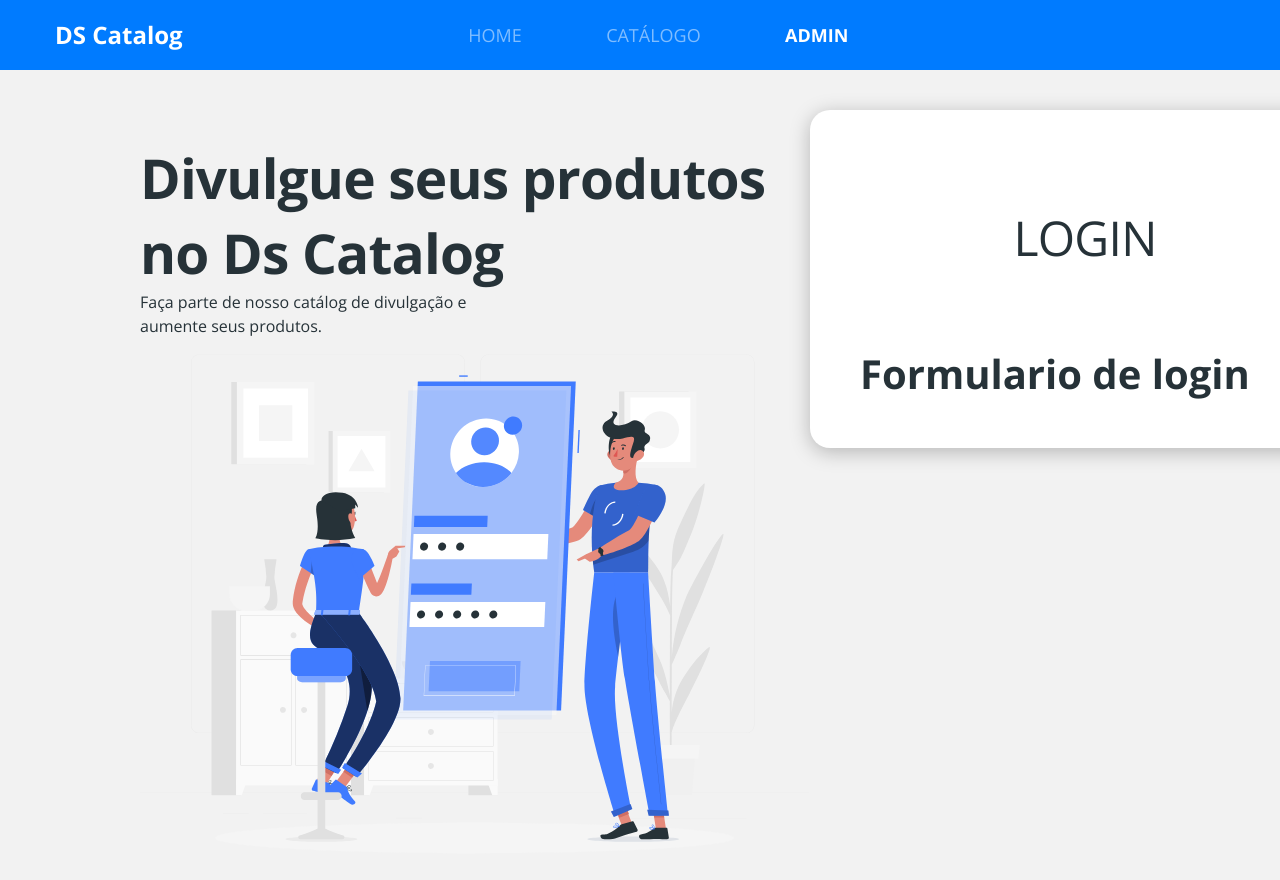
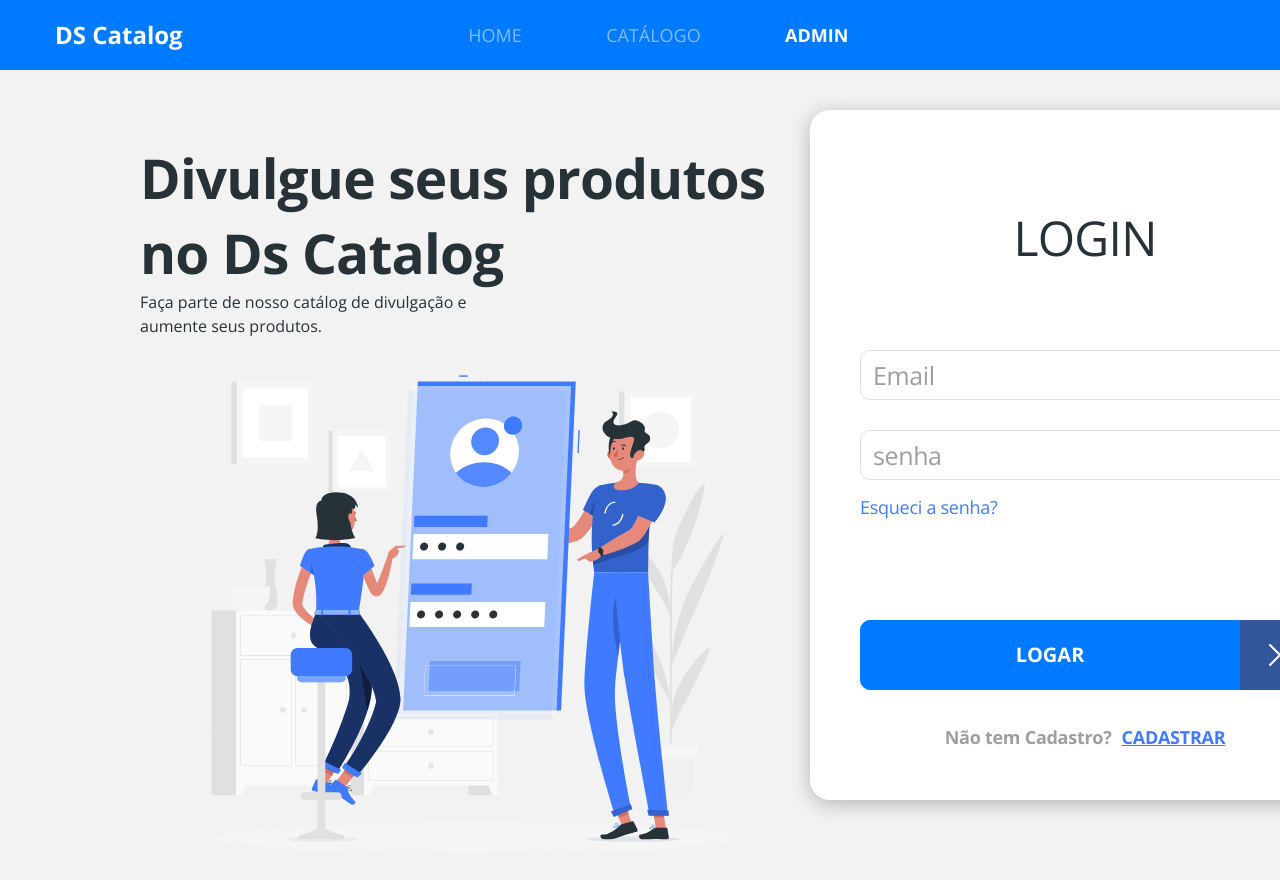
Before and after one commit to pierreEnoc/ds-catalog-web, a React (Create React App) app: page /admin/auth/login in a window 1280 px wide. Shown: the top 880 px of the page. Built offline with nearby package versions, Linux system fonts and the light colour scheme.

Commit message:
:sparkles: created login form

```diff
--- a/src/app.scss
+++ b/src/app.scss
@@ -33,5 +33,23 @@ a {
 .card-base {
   background: #FFFFFF;
   box-shadow: 0px 4px 20px rgba(0, 0, 0, 0.25);
+}
 
+.margin-botton-30 {
+  margin-bottom: 30px;
 }
+
+.input-base {
+  border: 1px solid #e1e1e1;
+  box-sizing: border-box;
+  border-radius: 10px;
+  font-size: 25px;
+  line-height: 25px;
+  letter-spacing: -0.015em;
+  color: #263238;
+  height: 50px;
+
+  &::placeholder {
+    color: #9e9e9e;
+  }
+}
--- a/src/pages/Auth/components/Login/index.tsx
+++ b/src/pages/Auth/components/Login/index.tsx
@@ -1,4 +1,6 @@
+import ButtonIcon from 'core/components/ButtonIcon';
 import React from 'react';
+import { Link } from 'react-router-dom';
 import AuthCard from '../Card';
 import './styles.scss';
 
@@ -6,7 +8,30 @@ const Login = () => {
     return (
         <AuthCard  title="login">
         <form className="login-form">
-        <h1> Formulario de login</h1>
+        <input
+            type="email"
+            className="form-control input-base margin-botton-30"
+            placeholder="Email"
+        />
+         <input
+            type="password"
+            className="form-control input-base"
+            placeholder="senha"
+        />
+        <Link to="/admin/auth/recover" className="login-link-recover">
+            Esqueci a senha?
+        </Link>
+       <div className="login-submit">
+       <ButtonIcon text="Logar"/>
+       </div>
+       <div className="text-center">
+           <span className="not-registered">
+           Não tem Cadastro?
+           </span>
+           <Link to="/admin/auth/register" className="login-link-register">
+           CADASTRAR
+           </Link>
+       </div>
         </form>
         </AuthCard>
     )
--- a/src/pages/Auth/components/Login/styles.scss
+++ b/src/pages/Auth/components/Login/styles.scss
@@ -1,3 +1,38 @@
 .login-form {
     margin-top: 80px;
 }
+
+.login-link-recover {
+
+    font-size: 18px;
+    line-height: 25px;
+    letter-spacing: -0.015em;
+    color: #407BFF;
+    margin-top: 15px;
+    display: block;
+}
+
+.login-link-register {
+    font-weight: bold;
+    font-size: 18px;
+    line-height: 25px;
+    text-align: center;
+    letter-spacing: -0.015em;
+    text-decoration-line: underline;
+    color: #407BFF;
+    margin-left: 10px;
+}
+
+.login-submit {
+    margin-top: 100px;
+    margin-bottom: 35px;
+}
+
+.not-registered {
+    font-weight: bold;
+    font-size: 18px;
+    line-height: 25px;
+    text-align: center;
+    letter-spacing: -0.015em;
+    color: #9E9E9E;
+}
```
